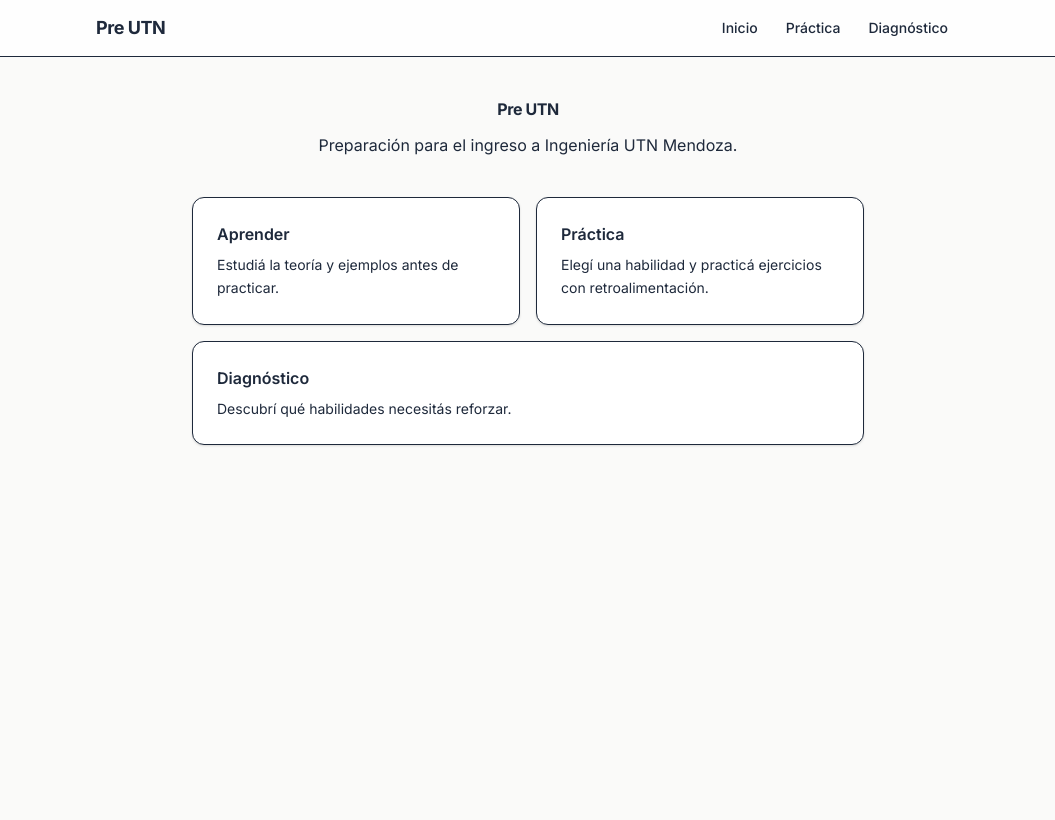
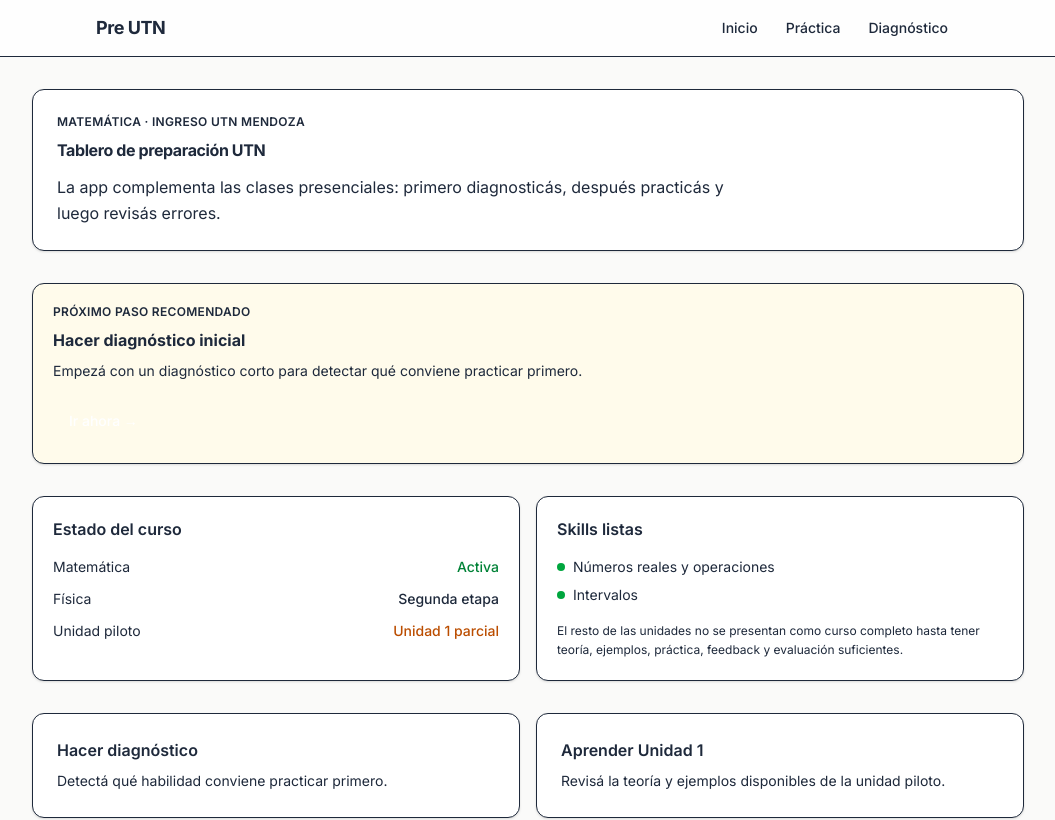
Before and after one commit to Teksi75/pre_utn, a Next.js app: page / in a window 1280 px wide. Shown: the top 820 px of the page, without its empty margins (112-1167 px from the left). Built offline with nearby package versions, Linux system fonts and the light colour scheme.

Commit message:
feat(home): guide student next step

```diff
--- a/src/app/page.tsx
+++ b/src/app/page.tsx
@@ -1,30 +1,93 @@
 import Link from "next/link";
+import { HomeNextStepClient } from "@/components/home/HomeNextStepClient";
 
 export default function Home() {
   return (
-    <div className="max-w-4xl mx-auto px-4 py-10">
-      <section className="text-center mb-10">
-        <h1 className="text-[var(--text-3xl)] font-bold text-brand-900 mb-3 tracking-tight">
-          Pre UTN
+    <div className="max-w-5xl mx-auto px-4 py-8 space-y-8">
+      <section className="rounded-[var(--radius-card)] border border-brand-200 bg-white p-6 shadow-[var(--shadow-card)]">
+        <p className="text-xs font-semibold uppercase tracking-wide text-accent-600">
+          Matemática · ingreso UTN Mendoza
+        </p>
+        <h1 className="mt-2 text-[var(--text-3xl)] font-bold text-brand-900 tracking-tight">
+          Tablero de preparación UTN
         </h1>
-        <p className="text-brand-600 text-[var(--text-lg)] max-w-md mx-auto">
-          Preparación para el ingreso a Ingeniería UTN Mendoza.
+        <p className="mt-3 max-w-2xl text-brand-600 text-[var(--text-lg)] leading-[var(--leading-relaxed)]">
+          La app complementa las clases presenciales: primero diagnosticás,
+          después practicás y luego revisás errores.
         </p>
       </section>
 
+      <HomeNextStepClient />
+
+      <section
+        aria-labelledby="course-state-title"
+        className="grid grid-cols-1 gap-4 md:grid-cols-2"
+      >
+        <div className="rounded-[var(--radius-card)] border border-brand-200 bg-white p-5 shadow-[var(--shadow-card)]">
+          <h2 id="course-state-title" className="text-[var(--text-lg)] font-semibold text-brand-900">
+            Estado del curso
+          </h2>
+          <dl className="mt-4 space-y-3 text-sm">
+            <div className="flex items-center justify-between gap-3">
+              <dt className="text-brand-600">Matemática</dt>
+              <dd className="font-medium text-green-700">Activa</dd>
+            </div>
+            <div className="flex items-center justify-between gap-3">
+              <dt className="text-brand-600">Física</dt>
+              <dd className="font-medium text-brand-500">Segunda etapa</dd>
+            </div>
+            <div className="flex items-center justify-between gap-3">
+              <dt className="text-brand-600">Unidad piloto</dt>
+              <dd className="font-medium text-amber-700">Unidad 1 parcial</dd>
+            </div>
+          </dl>
+        </div>
+
+        <div className="rounded-[var(--radius-card)] border border-brand-200 bg-white p-5 shadow-[var(--shadow-card)]">
+          <h2 className="text-[var(--text-lg)] font-semibold text-brand-900">
+            Skills listas
+          </h2>
+          <ul className="mt-4 space-y-2 text-sm text-brand-700">
+            <li className="flex items-center gap-2">
+              <span className="h-2 w-2 rounded-full bg-green-600" aria-hidden="true" />
+              Números reales y operaciones
+            </li>
+            <li className="flex items-center gap-2">
+              <span className="h-2 w-2 rounded-full bg-green-600" aria-hidden="true" />
+              Intervalos
+            </li>
+          </ul>
+          <p className="mt-4 text-xs leading-[var(--leading-relaxed)] text-brand-500">
+            El resto de las unidades no se presentan como curso completo hasta
+            tener teoría, ejemplos, práctica, feedback y evaluación suficientes.
+          </p>
+        </div>
+      </section>
+
       <nav
-        className="grid grid-cols-1 md:grid-cols-2 gap-4 max-w-2xl mx-auto"
+        className="grid grid-cols-1 md:grid-cols-2 gap-4"
         aria-label="Acciones principales"
       >
+        <Link
+          href="/diagnostic"
+          className="group block shadow-[var(--shadow-card)] rounded-[var(--radius-card)] p-6 bg-white border border-brand-200 hover:shadow-[var(--shadow-elevated)] hover:border-brand-300 transition-all duration-[var(--duration-normal)]"
+        >
+          <span className="text-[var(--text-lg)] font-semibold text-brand-900 group-hover:text-accent-600 transition-colors">
+            Hacer diagnóstico
+          </span>
+          <span className="block text-sm text-brand-500 mt-2 leading-[var(--leading-relaxed)]">
+            Detectá qué habilidad conviene practicar primero.
+          </span>
+        </Link>
         <Link
           href="/learn"
           className="group block shadow-[var(--shadow-card)] rounded-[var(--radius-card)] p-6 bg-white border border-brand-200 hover:shadow-[var(--shadow-elevated)] hover:border-brand-300 transition-all duration-[var(--duration-normal)]"
         >
           <span className="text-[var(--text-lg)] font-semibold text-brand-900 group-hover:text-accent-600 transition-colors">
-            Aprender
+            Aprender Unidad 1
           </span>
           <span className="block text-sm text-brand-500 mt-2 leading-[var(--leading-relaxed)]">
-            Estudiá la teoría y ejemplos antes de practicar.
+            Revisá la teoría y ejemplos disponibles de la unidad piloto.
           </span>
         </Link>
         <Link
@@ -38,17 +101,17 @@
             Elegí una habilidad y practicá ejercicios con retroalimentación.
           </span>
         </Link>
-        <Link
-          href="/diagnostic"
-          className="group block shadow-[var(--shadow-card)] rounded-[var(--radius-card)] p-6 bg-white border border-brand-200 hover:shadow-[var(--shadow-elevated)] hover:border-brand-300 transition-all duration-[var(--duration-normal)] md:col-start-1 md:col-end-3"
+        <div
+          className="block shadow-[var(--shadow-card)] rounded-[var(--radius-card)] p-6 bg-brand-50 border border-brand-200"
+          aria-disabled="true"
         >
-          <span className="text-[var(--text-lg)] font-semibold text-brand-900 group-hover:text-accent-600 transition-colors">
-            Diagnóstico
+          <span className="text-[var(--text-lg)] font-semibold text-brand-500">
+            Simulacro
           </span>
           <span className="block text-sm text-brand-500 mt-2 leading-[var(--leading-relaxed)]">
-            Descubrí qué habilidades necesitás reforzar.
+            En preparación. Se desbloquea cuando exista una ruta evaluable más completa.
           </span>
-        </Link>
+        </div>
       </nav>
     </div>
   );
--- a/src/app/practice/start-skill.ts
+++ b/src/app/practice/start-skill.ts
@@ -1,4 +1,5 @@
 import { isSkillReady } from "../../domain/catalog/readiness";
+import { PILOT_SKILL_UNIT_MAP } from "../../domain/catalog/pilot-skills";
 import type { SkillId } from "../../domain/models/skill";
 
 /**
@@ -6,8 +7,7 @@
  * TDD coverage: `src/app/practice/__tests__/start-skill.test.ts`.
  */
 export const PRACTICE_SKILL_UNIT_MAP: Readonly<Record<string, string>> = {
-  "mat.u1.reales_operaciones": "unit-1",
-  "mat.u1.intervalos": "unit-1",
+  ...PILOT_SKILL_UNIT_MAP,
 };
 
 export function resolveInitialPracticeSkill(
--- /dev/null
+++ b/src/components/home/HomeNextStepClient.tsx
@@ -0,0 +1,55 @@
+"use client";
+
+import { useEffect, useState } from "react";
+import Link from "next/link";
+import { isSkillReady } from "../../domain/catalog/readiness";
+import { PILOT_SKILLS } from "../../domain/catalog/pilot-skills";
+import { deriveHomeNextStep, type HomeNextStep } from "../../domain/next-step/index";
+import { loadProgress } from "../../lib/practice-progress";
+
+export function HomeNextStepClient() {
+  const [nextStep, setNextStep] = useState<HomeNextStep | null>(null);
+
+  useEffect(() => {
+    const progress = loadProgress();
+    const readySkills = PILOT_SKILLS.filter(
+      (skill) => isSkillReady(skill.skillId).ready
+    ).map((skill) => ({
+      skillId: skill.skillId,
+      label: skill.label,
+    }));
+
+    setNextStep(deriveHomeNextStep(progress, readySkills));
+  }, []);
+
+  if (!nextStep) {
+    return (
+      <div className="rounded-[var(--radius-card)] border border-brand-200 bg-white p-5 shadow-[var(--shadow-card)]">
+        <p className="text-sm text-brand-500">Calculando próximo paso...</p>
+      </div>
+    );
+  }
+
+  return (
+    <section
+      aria-labelledby="next-step-title"
+      className="rounded-[var(--radius-card)] border border-accent-500/30 bg-amber-50 p-5 shadow-[var(--shadow-card)]"
+    >
+      <p className="text-xs font-semibold uppercase tracking-wide text-accent-600">
+        Próximo paso recomendado
+      </p>
+      <h2 id="next-step-title" className="mt-2 text-[var(--text-xl)] font-bold text-brand-900">
+        {nextStep.title}
+      </h2>
+      <p className="mt-2 text-sm leading-[var(--leading-relaxed)] text-brand-700">
+        {nextStep.description}
+      </p>
+      <Link
+        href={nextStep.href}
+        className="mt-4 inline-flex min-h-[44px] items-center rounded-[var(--radius-button)] bg-brand-900 px-4 py-2 text-sm font-medium text-white transition-colors hover:bg-brand-800 focus-visible:shadow-[var(--ring-focus)]"
+      >
+        Ir ahora →
+      </Link>
+    </section>
+  );
+}
--- /dev/null
+++ b/src/domain/catalog/pilot-skills.ts
@@ -0,0 +1,25 @@
+import type { SkillId } from "../models/skill";
+
+export interface PilotSkill {
+  readonly skillId: SkillId;
+  readonly unitKey: string;
+  readonly label: string;
+}
+
+export const PILOT_SKILLS: readonly PilotSkill[] = [
+  {
+    skillId: "mat.u1.reales_operaciones",
+    unitKey: "unit-1",
+    label: "Números reales y operaciones",
+  },
+  {
+    skillId: "mat.u1.intervalos",
+    unitKey: "unit-1",
+    label: "Intervalos",
+  },
+] as const;
+
+export const PILOT_SKILL_UNIT_MAP: Readonly<Record<string, string>> =
+  Object.fromEntries(
+    PILOT_SKILLS.map((skill) => [skill.skillId, skill.unitKey])
+  );
--- /dev/null
+++ b/src/domain/next-step/index.ts
@@ -0,0 +1,60 @@
+import type { PracticeProgress, Trend } from "../progress/index";
+import type { SkillId } from "../models/skill";
+
+const LOW_ACCURACY_THRESHOLD = 0.7;
+
+export type HomeNextStepKind = "diagnostic" | "practice" | "continue-unit";
+
+export interface ReadySkill {
+  readonly skillId: SkillId;
+  readonly label: string;
+}
+
+export interface HomeNextStep {
+  readonly kind: HomeNextStepKind;
+  readonly title: string;
+  readonly description: string;
+  readonly href: string;
+  readonly skillId?: SkillId;
+}
+
+export function deriveHomeNextStep(
+  progress: Pick<PracticeProgress, "attempts" | "accuracyBySkill" | "trendBySkill">,
+  readySkills: readonly ReadySkill[]
+): HomeNextStep {
+  if (progress.attempts.length === 0) {
+    return {
+      kind: "diagnostic",
+      title: "Hacer diagnóstico inicial",
+      description: "Empezá con un diagnóstico corto para detectar qué conviene practicar primero.",
+      href: "/diagnostic",
+    };
+  }
+
+  const weakReadySkill = readySkills.find(({ skillId }) => {
+    const attempts = progress.attempts.filter((attempt) => attempt.skillId === skillId);
+    if (attempts.length === 0) return false;
+
+    const accuracy = progress.accuracyBySkill[skillId] ?? 0;
+    const trend = progress.trendBySkill[skillId] as Trend | undefined;
+
+    return accuracy < LOW_ACCURACY_THRESHOLD || trend === "needs-review";
+  });
+
+  if (weakReadySkill) {
+    return {
+      kind: "practice",
+      title: `Practicar ${weakReadySkill.label}`,
+      description: "Tu progreso muestra que esta habilidad necesita recuperación antes de avanzar.",
+      href: `/practice?skill=${weakReadySkill.skillId}`,
+      skillId: weakReadySkill.skillId,
+    };
+  }
+
+  return {
+    kind: "continue-unit",
+    title: "Continuar Unidad 1 parcial",
+    description: "Seguí revisando la teoría y los ejemplos disponibles, o repetí el diagnóstico para recalibrar.",
+    href: "/learn/matematica",
+  };
+}
```
Also changed, not shown: openspec/changes/unit-1-pedagogical-slice/tasks.md (+8 -0 lines), src/domain/catalog/readiness.ts (+2 -7 lines), 1 other file (tests, documents, lock files or other folders).
